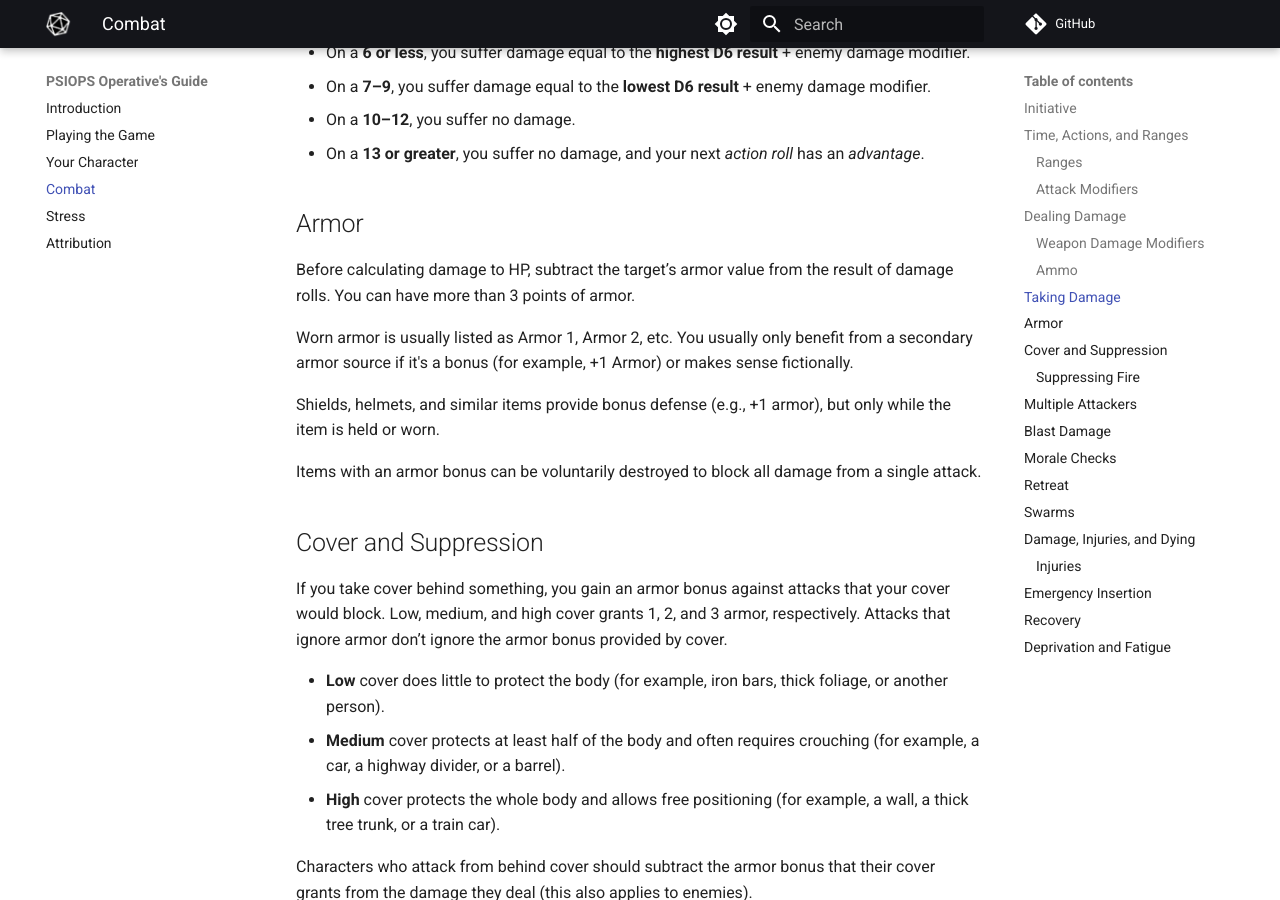
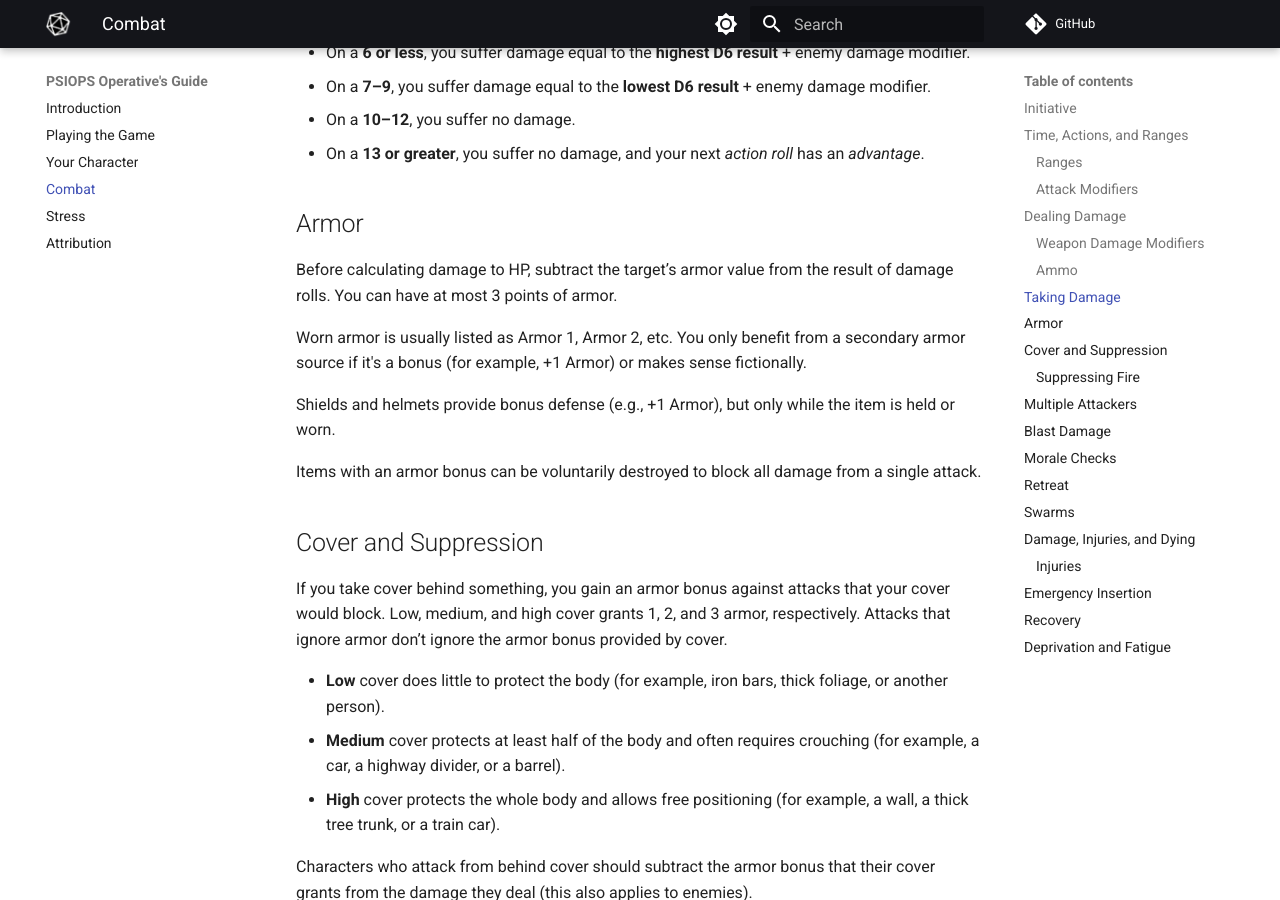
Before and after one commit to joemoose/psiops, an MkDocs documentation site: the page built from docs/combat.md, in a window 1280 px wide and 900 px high, scrolled down 3205 px. Built offline with MkDocs 1.6.1 and Material for MkDocs 9.7.7, drawn with Linux system fonts in a browser that asks for light colours; comment, search, counter and statistics services are not loaded.

Commit message:
Update combat.md

```diff
--- a/docs/combat.md
+++ b/docs/combat.md
@@ -97,11 +97,11 @@ When your character makes an *action roll* to defend against damage, they take d
 
 ## Armor
 
-Before calculating damage to HP, subtract the target’s armor value from the result of damage rolls. You can have more than 3 points of armor.
+Before calculating damage to HP, subtract the target’s armor value from the result of damage rolls. You can have at most 3 points of armor.
 
-Worn armor is usually listed as Armor 1, Armor 2, etc. You usually only benefit from a secondary armor source if it's a bonus (for example, +1 Armor) or makes sense fictionally.
+Worn armor is usually listed as Armor 1, Armor 2, etc. You only benefit from a secondary armor source if it's a bonus (for example, +1 Armor) or makes sense fictionally.
 
-Shields, helmets, and similar items provide bonus defense (e.g., +1 armor), but only while the item is held or worn.
+Shields and helmets provide bonus defense (e.g., +1 Armor), but only while the item is held or worn.
 
 Items with an armor bonus can be voluntarily destroyed to block all damage from a single attack.
 
```
